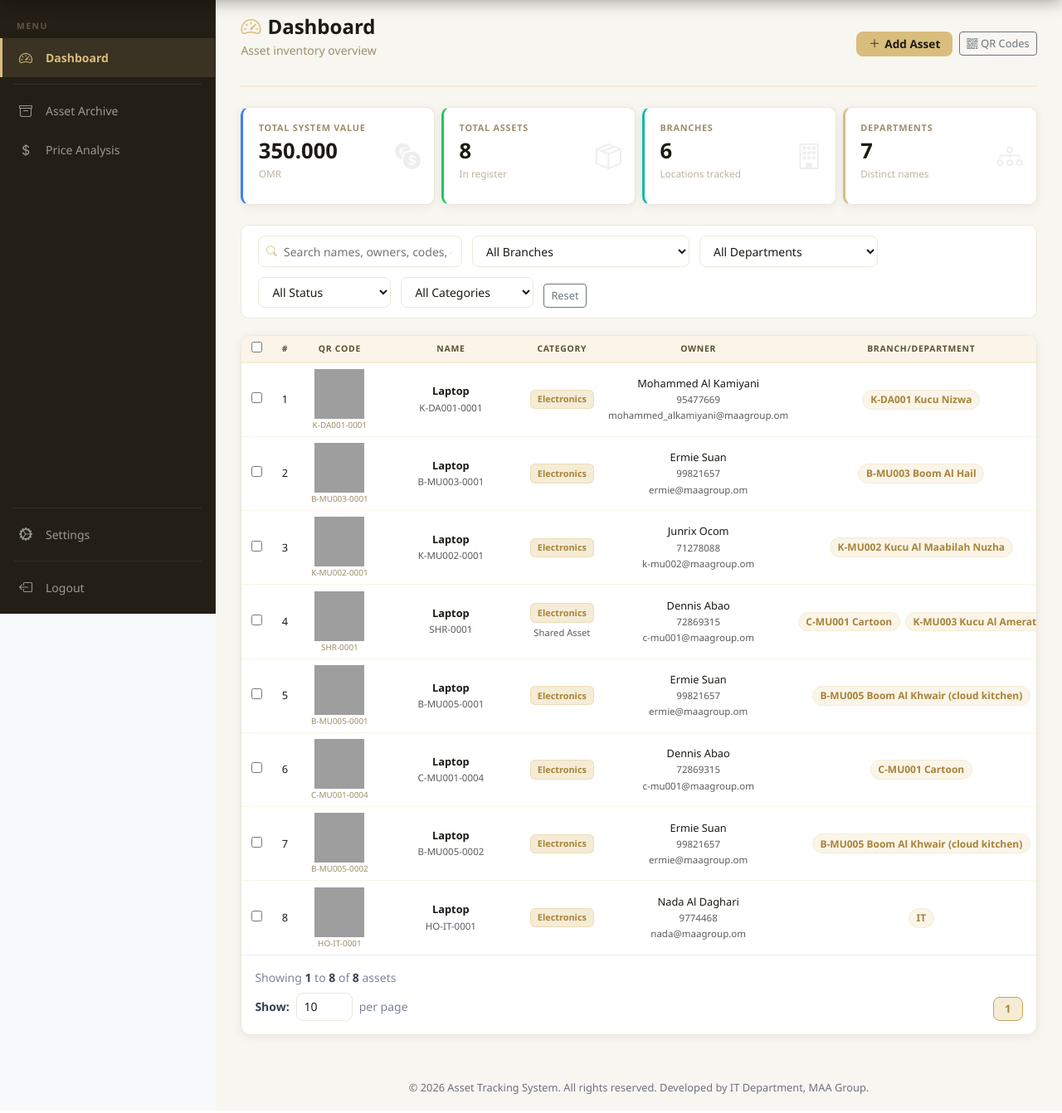
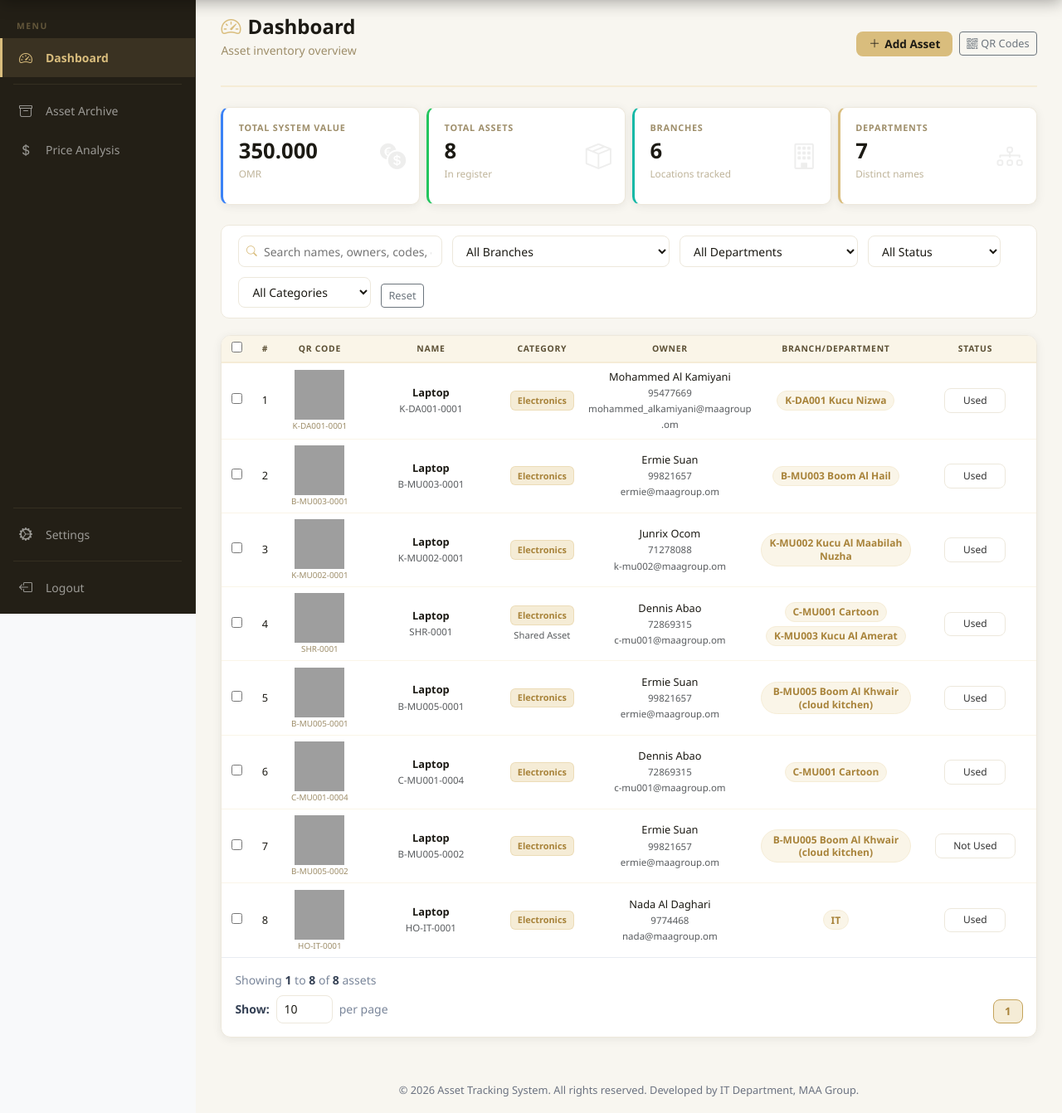
Before and after one commit to Jaypeeeee6/Asset-Tracking-System, a Flask app: page /assets/dashboard in a window 1280 px wide. Shown: the part 60-1402 px from the top of the page at 83% size. Run offline with Flask 3, Linux system fonts and the light colour scheme; a user stored in the database is signed in; data comes from the database, SQL or seed files in the repository; data that the repository does not hold is empty; some libraries are stand-ins or nearby versions; grey boxes are pictures that could not be loaded.

Commit message:
Update CSS for asset dashboard layout and sidebar width adjustments

```diff
--- a/static/app-dashboard.css
+++ b/static/app-dashboard.css
@@ -6,6 +6,9 @@
     --text-mid: #5c5035;
     --text-light: #9e8e6a;
     --text-muted: #bfb49a;
+    width: 100%;
+    max-width: 100%;
+    min-width: 0;
 }
 
 /* ----- Page header ----- */
@@ -216,6 +219,13 @@
     opacity: 0.55;
     pointer-events: none;
     transition: opacity 0.15s ease;
+}
+
+.asset-dashboard .live-search-results,
+.asset-dashboard .asset-register-card {
+    width: 100%;
+    max-width: 100%;
+    min-width: 0;
 }
 
 /* ----- Asset register card (app-card + horizontal scroll + footer bar) ----- */
@@ -602,8 +612,8 @@
 }
 
 .asset-dashboard .asset-register-card .app-table.asset-register-table {
-    width: max-content;
-    min-width: 72rem;
+    width: 100%;
+    min-width: 100%;
     table-layout: auto;
 }
 
@@ -634,6 +644,7 @@
 .asset-dashboard .asset-register-card .app-table th.app-table-col-name,
 .asset-dashboard .asset-register-card .app-table td.app-table-col-name {
     min-width: 10.5rem;
+    width: 14%;
     overflow-wrap: anywhere;
     word-break: break-word;
 }
@@ -745,6 +756,7 @@ body.dark-mode .asset-documents-modal-asset {
 .asset-dashboard .asset-register-card .app-table th.app-table-col-owner,
 .asset-dashboard .asset-register-card .app-table td.app-table-col-owner {
     min-width: 13rem;
+    width: 16%;
     overflow-wrap: anywhere;
     box-sizing: border-box;
     text-align: center;
@@ -755,6 +767,7 @@ body.dark-mode .asset-documents-modal-asset {
 .asset-dashboard .asset-register-card .app-table th.app-table-col-location,
 .asset-dashboard .asset-register-card .app-table td.app-table-col-location {
     min-width: 12rem;
+    width: 18%;
     white-space: normal;
     overflow-wrap: anywhere;
     box-sizing: border-box;
--- a/static/app-layout.css
+++ b/static/app-layout.css
@@ -34,7 +34,7 @@ body {
     --text-dark:     #1C1A14;
 
     --navbar-height: 60px;
-    --sidebar-width: 260px;
+    --sidebar-width: 236px;
 }
 
 .app-navbar {
```
